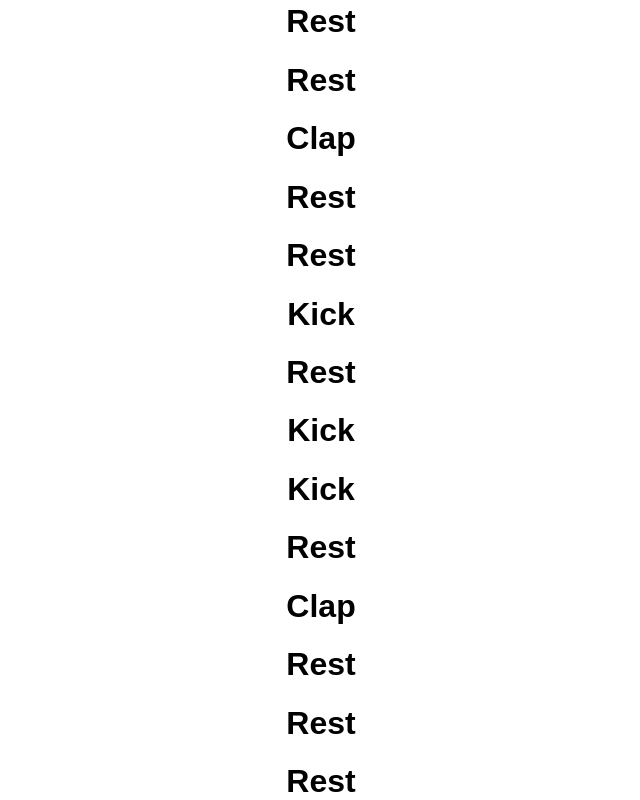
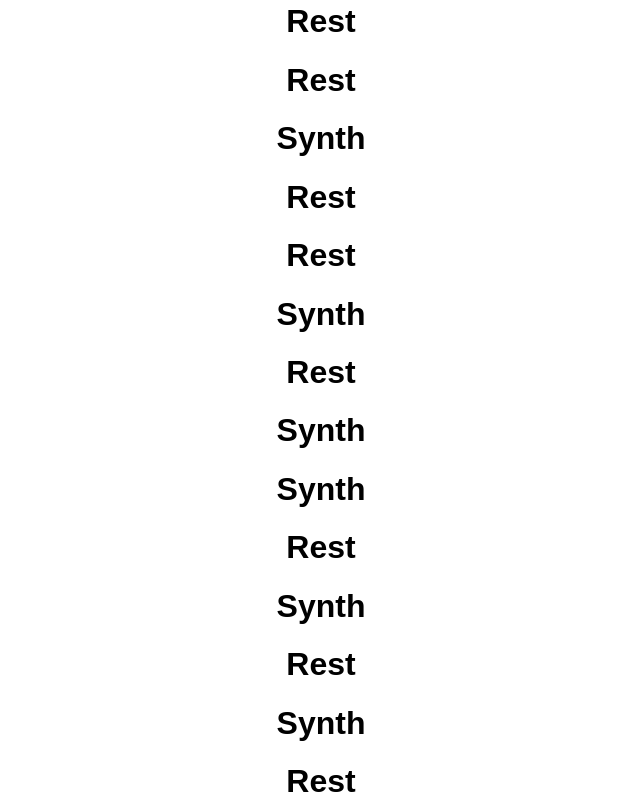
Before and after one commit to poenneby/react-tunes, a React app: page / in a window 1280 px wide. Shown: the part 1260-2060 px from the top of the page, without its empty margins (319-959 px from the left). Built offline with nearby package versions, Linux system fonts and the light colour scheme; no server answers.

Commit message:
1 bar of synth

```diff
--- a/package.json
+++ b/package.json
@@ -26,6 +26,7 @@
     "fs-extra": "3.0.1",
     "html-webpack-plugin": "2.29.0",
     "jest": "20.0.4",
+    "note-parser": "^2.0.1",
     "object-assign": "4.1.1",
     "postcss-flexbugs-fixes": "3.0.0",
     "postcss-loader": "2.0.6",
--- a/src/App.js
+++ b/src/App.js
@@ -7,6 +7,7 @@ import Rest from './Rest.jsx';
 import Kick from './Kick.jsx';
 import Clap from './Clap.jsx';
 import Hihat from './Hihat.jsx';
+import Synth from './Synth.jsx';
 
 class Track extends Component {
   render() {
@@ -65,6 +66,24 @@ class App extends Component {
           <h2>Welcome to React Tunes</h2>
         </div>
         <Repeat times={2}>
+          <Track notesPerQuarter={4}>
+            <Synth {...this.state} note="F4" />
+            <Rest />
+            <Rest />
+            <Rest />
+            <Synth {...this.state} note="G#4" />
+            <Rest />
+            <Rest />
+            <Synth {...this.state} note="F4" />
+            <Rest />
+            <Synth {...this.state} note="F4" />
+            <Synth {...this.state} note="A#4" />
+            <Rest />
+            <Synth {...this.state} note="F4" />
+            <Rest />
+            <Synth {...this.state} note="D#4" />
+            <Rest />
+          </Track>
           <Track notesPerQuarter={4} >
             <Kick {...this.state} />
             <Rest />
--- /dev/null
+++ b/src/Synth.jsx
@@ -0,0 +1,29 @@
+import React, { Component } from 'react';
+import PropTypes from 'prop-types';
+import {freq} from 'note-parser';
+
+export default class Synth extends Component {
+  componentWillReceiveProps(nextProps) {
+    const {audioContext} = this.context;
+    const osc = audioContext.createOscillator();
+    const gain = audioContext.createGain();
+    gain.gain.value = 0.5;
+    osc.type = 'sawtooth';
+    osc.frequency.value = freq(this.props.note);
+    gain.connect(audioContext.destination);
+    const panner = audioContext.createStereoPanner();
+    panner.pan.value = 50;
+    panner.connect(gain);
+    osc.connect(panner);
+    osc.start(nextProps.startTime);
+    osc.stop(nextProps.startTime + 0.23);
+  }
+
+  render() {
+    return <h1>Synth</h1>;
+  }
+}
+
+Synth.contextTypes = {
+  audioContext : PropTypes.object
+};
```
Also changed, not shown: 1 other file (tests, documents, lock files or other folders).
